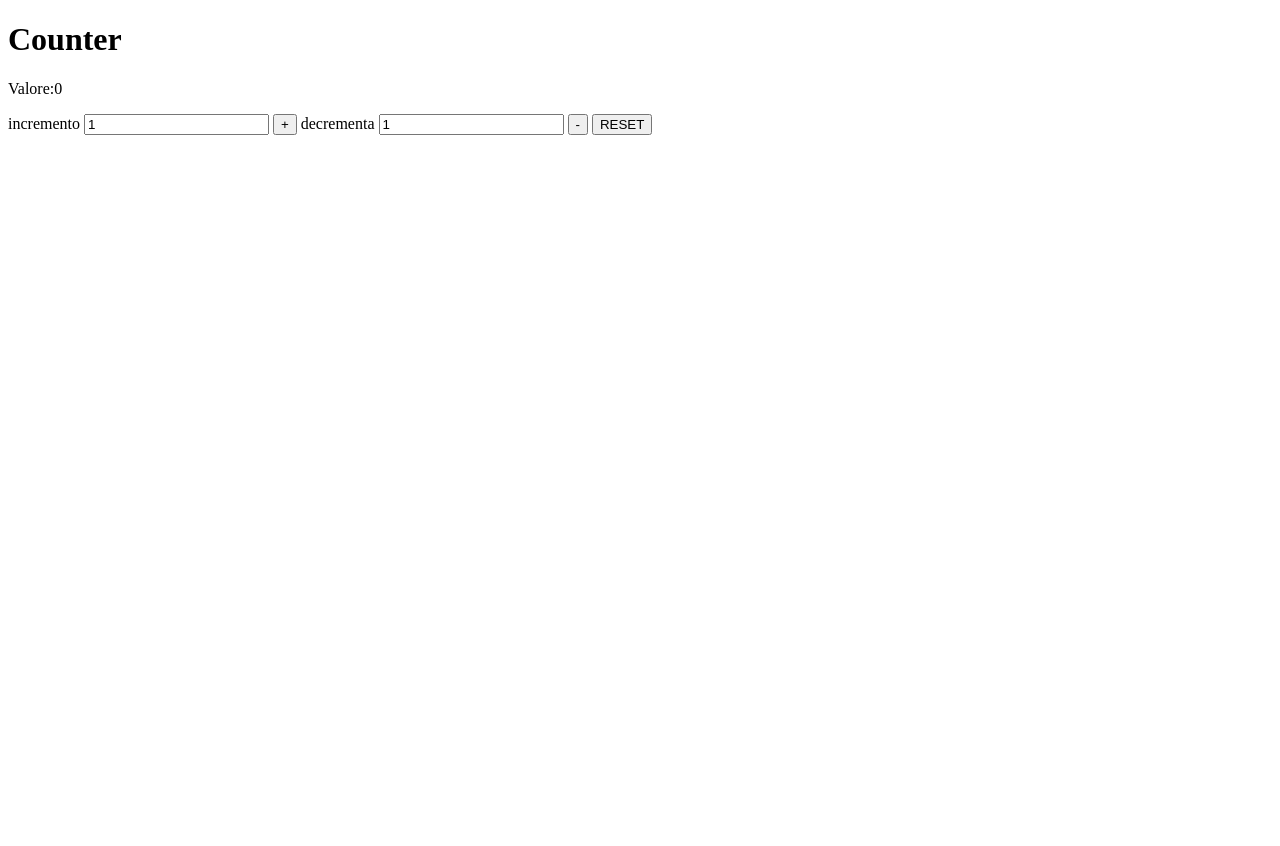
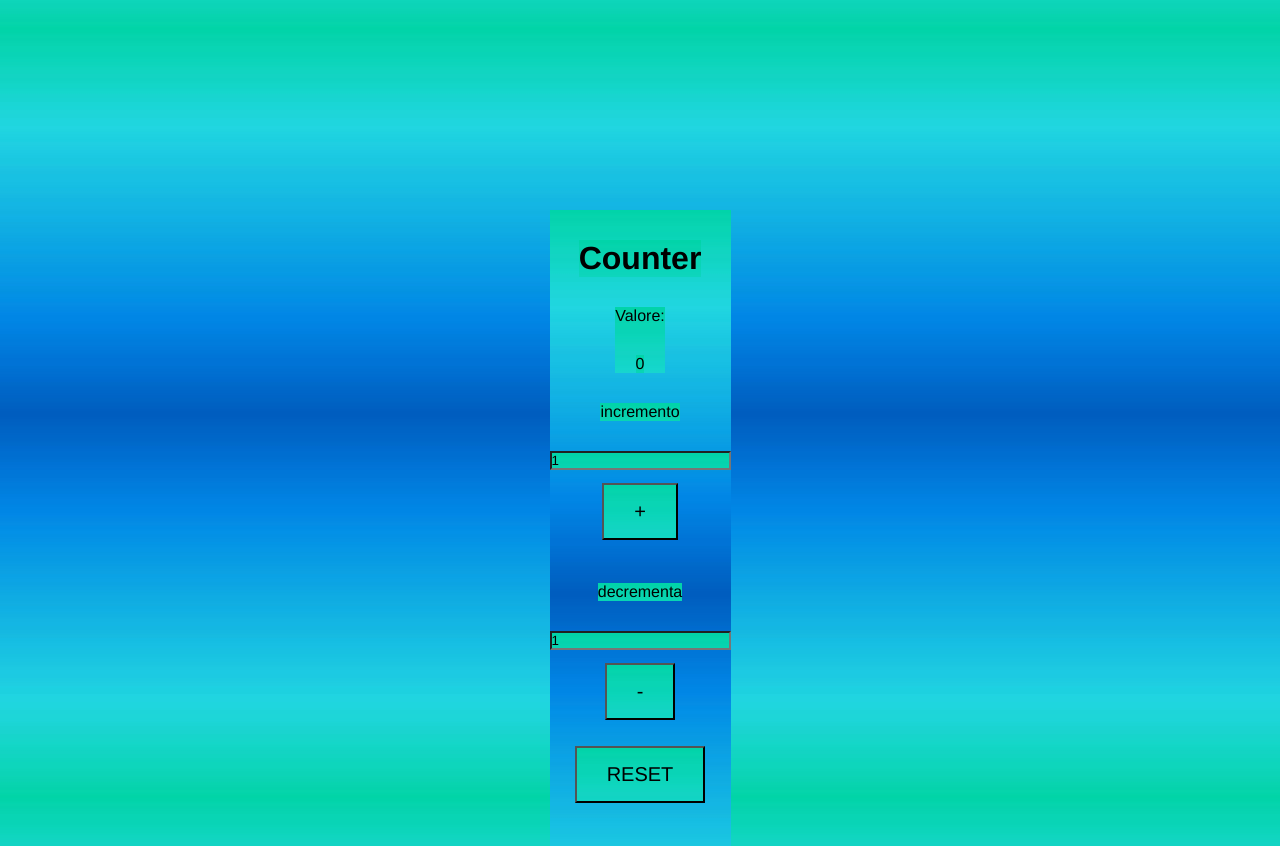
Before and after one commit to luigibuono/Contatore-JS, a plain HTML site: page index.html in a window 1280 px wide. Before the commit the page ends 800 px from the top, so only its background shows below. Drawn offline with Linux system fonts and the light colour scheme; files whose address does not match are found by name.

Commit message:
Update index.html

```diff
--- a/index.html
+++ b/index.html
@@ -4,7 +4,7 @@
   <meta charset="UTF-8">
   <meta name="viewport" content="width=device-width, initial-scale=1.0">
    <link rel="icon"  href="./assets/img/favicon start.png">
-   <link rel="stylesheets" href="assets/css/style.css">
+   <link rel="stylesheet" href="assets/css/style.css">
 </head>
 <body>
 <h1>Counter</h1>
```
